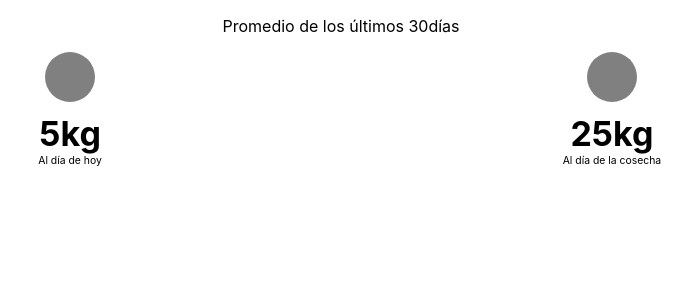
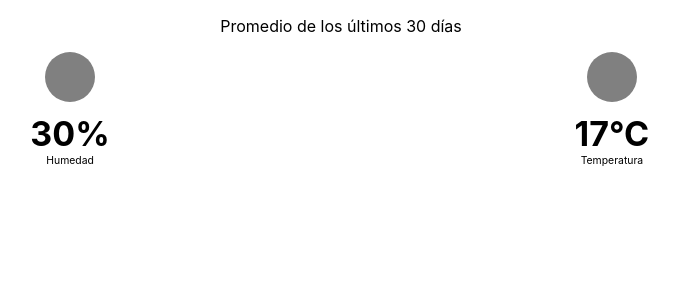
Before and after one commit to Ghazj/Practica-Bee-Honey, a React (Create React App) app in the folder bee-honey/: page / in a window 1280 px wide. Shown: the top 300 px of the page, without its empty margins (299-991 px from the left). Built offline with nearby package versions, Linux system fonts and the light colour scheme.

Commit message:
Modifico la info que se muestra en pantalla, la temperatura humedad y la palabra debajo de ellas.

```diff
--- a/bee-honey/src/humTemp/components/humedad/components/humedad/humedad.js
+++ b/bee-honey/src/humTemp/components/humedad/components/humedad/humedad.js
@@ -3,7 +3,7 @@ import './humedad.css';
 
 function Humedad() {
     return (
-        <h1 className="pesoTodayNum">5kg</h1>
+        <h1 className="pesoTodayNum">30%</h1>
     )
 }
 
--- a/bee-honey/src/humTemp/components/humedad/components/text/text.js
+++ b/bee-honey/src/humTemp/components/humedad/components/text/text.js
@@ -3,7 +3,7 @@ import './text.css';
 
 function Text(){
     return(
-        <p className="text">Al día de hoy</p>
+        <p className="text">Humedad</p>
     )
 }
 
--- a/bee-honey/src/humTemp/components/temperatura/components/temperatura/temperatura.js
+++ b/bee-honey/src/humTemp/components/temperatura/components/temperatura/temperatura.js
@@ -3,7 +3,7 @@ import './temperatura.css';
 
 function Peso() {
     return (
-        <h1 className="pesoCosechaNum">25kg</h1>
+        <h1 className="pesoCosechaNum">17°C</h1>
     )
 }
 
--- a/bee-honey/src/humTemp/components/temperatura/components/text/text.js
+++ b/bee-honey/src/humTemp/components/temperatura/components/text/text.js
@@ -3,7 +3,7 @@ import './text.css';
 
 function Text(){
     return(
-        <p className="text">Al día de la cosecha</p>
+        <p className="text">Temperatura</p>
     )
 }
 
--- a/bee-honey/src/humTemp/components/tittle/tittle.js
+++ b/bee-honey/src/humTemp/components/tittle/tittle.js
@@ -2,7 +2,7 @@ import React from 'react';
 
 function Tittle() {
     return (
-        <p>Promedio de los últimos 30días</p>
+        <p>Promedio de los últimos 30 días</p>
     )
 }
 
```
